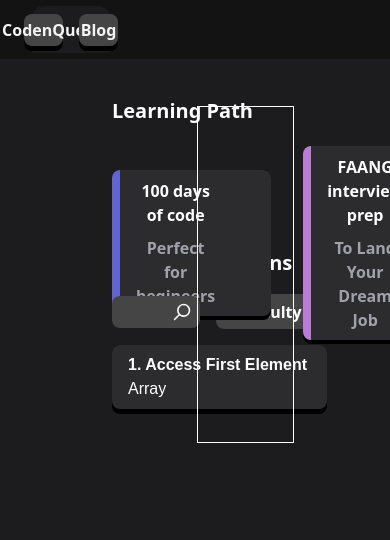
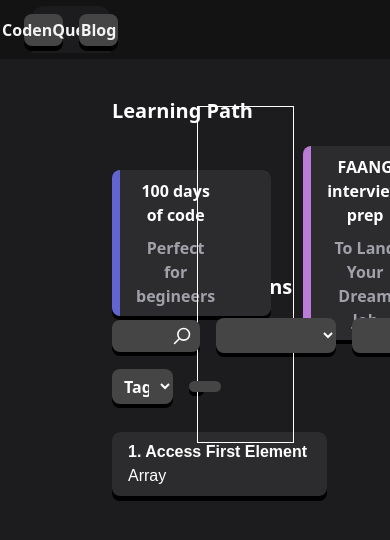
Before and after one commit to userAdityaa/frontend_code_quest, a Next.js app: page /questions in a window 390 px wide. Shown: the top 540 px of the page. Built offline with nearby package versions, Linux system fonts and the light colour scheme; a web font is replaced by a local one.

Commit message:
modify_quesiton_page: Modified the Question page for responsiveness

```diff
--- a/app/questions/page.tsx
+++ b/app/questions/page.tsx
@@ -51,34 +51,58 @@ const Questions = () => {
               </div>
             </div>
           </div>
-          <div className='text-white font-bold text-[20px]'>
+          <div className='text-white font-bold text-[20px] mt-6'>
             Started Questions
           </div>
-
-          {/* <div className='mt-4 mb-4 w-[80%] flex items-center'>
-            <div className='relative'>
-              <input type="text" className='text-white rounded-lg bg-[#454545] pl-2 p-1 pr-20 outline-none w-full' placeholder='Search questions'/>
-              <div className='absolute right-2 top-1/2 transform -translate-y-1/2'>
-                <Image src="/search_logo.svg" alt="Search" width={20} height={20} />
-              </div>
-            </div> */}
-
-            <div className='mt-4 mb-4 w-[80%] flex items-center'>
-              <div className='relative'>
-                <input type="text" className='text-white rounded-lg bg-[#454545] pl-2 p-1 pr-20 outline-none w-full' placeholder='Search questions'/>
-                <div className='absolute right-2 top-1/2 transform -translate-y-1/2'>
+            <div className='mt-4  w-[85%] flex items-center'>
+              <div className='relative w-full'>
+                <div className='absolute bg-black w-full h-full rounded-lg top-[0.25rem] left-0 z-0'></div>
+                <input
+                  type="text"
+                  className='relative text-white rounded-lg bg-[#454545] pl-2 p-1 pr-20 outline-none w-full z-10'
+                  placeholder='Search questions'
+                />
+                <div className='absolute right-2 top-1/2 transform -translate-y-1/2 z-10'>
                   <Image src="/search_logo.svg" alt="Search" width={20} height={20} />
                 </div>
               </div>
-              <select className='ml-4 text-white font-bold rounded-lg bg-[#454545] pl-2 p-[0.35rem] outline-none pr-6' defaultValue="">
-                <option value="" disabled>Difficulty</option>
-                <option value="easy">Easy</option>
-                <option value="medium">Medium</option>
-                <option value="hard">Hard</option>
-              </select>
+              <div className='relative w-full ml-4'>
+                <div className='absolute bg-black w-full h-full rounded-lg top-[0.25rem] left-0 z-0'></div>
+                <select className='relative text-white font-semibold rounded-lg bg-[#454545] pl-2 p-[0.35rem] outline-none pr-28 w-full z-10' defaultValue="">
+                  <option value="" disabled>Difficulty</option>
+                  <option value="easy">Easy</option>
+                  <option value="medium">Medium</option>
+                  <option value="hard">Hard</option>
+                </select>
+              </div>
+              <div className='relative w-full ml-4'>
+                <div className='absolute bg-black w-full h-full rounded-lg top-[0.25rem] left-0 z-0'></div>
+                <select className='relative text-white font-semibold rounded-lg bg-[#454545] pl-2 p-[0.35rem] outline-none pr-48 w-full z-10' defaultValue="">
+                  <option value="" disabled>Tags</option>
+                  <option value="easy">Easy</option>
+                  <option value="medium">Medium</option>
+                  <option value="hard">Hard</option>
+                </select>
+              </div>
             </div>
-
-          <ProblemList currentPage={0}/>
+            <div className='flex items-center w-[40%] mt-4'>
+              <div className='relative w-[60%] mb-7'>
+                <div className='absolute bg-black w-full h-full rounded-lg top-[0.25rem] left-0 z-0'></div>
+                <select className='relative text-white font-semibold rounded-lg bg-[#454545] pl-2 p-[0.35rem] outline-none pr-2 w-full z-10' defaultValue="">
+                  <option value="" disabled>Tags</option>
+                  <option value="easy">Easy</option>
+                  <option value="medium">Medium</option>
+                  <option value="hard">Hard</option>
+                </select>
+              </div>
+              <div className='relative w-[15%] ml-4 mb-7'>
+                <div className='absolute bg-black w-full h-full rounded-lg top-[0.25rem] left-0 z-0'></div>
+                <button className='relative bg-[#454545] w-full h-full flex items-center justify-center py-[0.35rem] rounded-lg px-4 z-10'>
+                  <Image src='/random.svg' alt='random icon' height={30} width={18} className='object-contain' />
+                </button>
+              </div>
+            </div>
+          <ProblemList currentPage={1}/>
         </div>
 
         <div className='border border-white fixed right-24 h-[40%] w-[25%]'></div>
```
